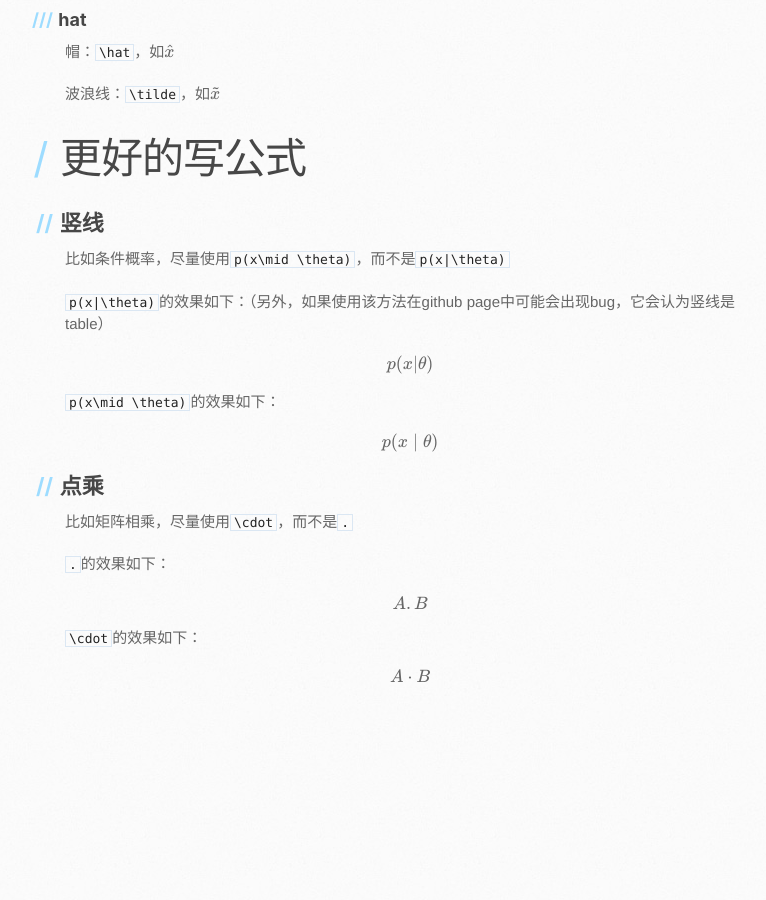
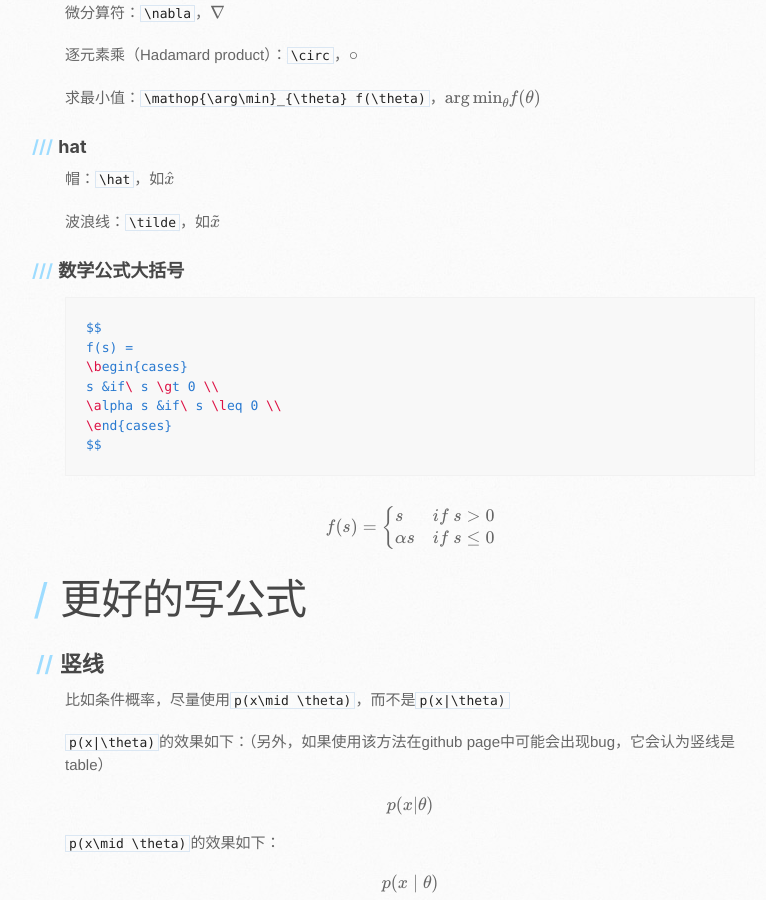
Before and after one commit to hahadsg/hahadsg.github.io, a Jekyll site: the page built from code/markdown/markdown_math.md, in a window 1280 px wide and 900 px high, scrolled down 2264 px. Shown: the whole window, without its empty margins (105-871 px from the left). Built offline with Jekyll 4.4.1, drawn with Linux system fonts in a browser that asks for light colours; our own code applies the rules of GitHub Pages for plain Markdown files; formulas are drawn with MathJax 3; the repository's description, which GitHub fills in, is left out; before the commit the page ends 2986 px from its top, so only the background shows below that; some of the changed text lies outside the part shown.

Commit message:
add CA/CTR/DIN

````diff
--- a/code/markdown/markdown_math.md
+++ b/code/markdown/markdown_math.md
@@ -36,7 +36,13 @@
 
 ### 逻辑运算
 
+大于：`\gt`，如$$a \gt b$$
+
+小于：`\lt`，如$$a \lt b$$
+
 大于等于：`\geq`，如$$a \geq b$$
+
+小于等于：`\leq`，如$$a \leq b$$
 
 ### 集合运算
 
@@ -105,6 +111,26 @@
 
 波浪线：`\tilde`，如$$\tilde{x}$$
 
+### 数学公式大括号
+
+```markdown
+$$
+f(s) =
+\begin{cases}
+s &if\ s \gt 0 \\
+\alpha s &if\ s \leq 0 \\
+\end{cases}
+$$
+```
+
+$$
+f(s) =
+\begin{cases}
+s &if\ s \gt 0 \\
+\alpha s &if\ s \leq 0 \\
+\end{cases}
+$$
+
 # 更好的写公式
 
 ## 竖线
````
Also changed, not shown: ComputationalAdvertising/CTR/DIN.md (added, +86 -0 lines), ComputationalAdvertising/CTR/MLR.md (+2 -2 lines), ComputationalAdvertising/CTR/xDeepFM.md (+0 -5 lines), ComputationalAdvertising/index.md (+3 -2 lines), ComputationalAdvertising/CTR/assets/DIN/Activation_Unit.png (added), ComputationalAdvertising/CTR/assets/DIN/DIN_Architecture.png (added), ComputationalAdvertising/CTR/assets/DIN/Dice.png (added), ComputationalAdvertising/CTR/assets/DIN/PReLU.png (added), ComputationalAdvertising/CTR/assets/DIN/feature_engineering.png (added), ComputationalAdvertising/CTR/assets/DIN/features.png (added).
